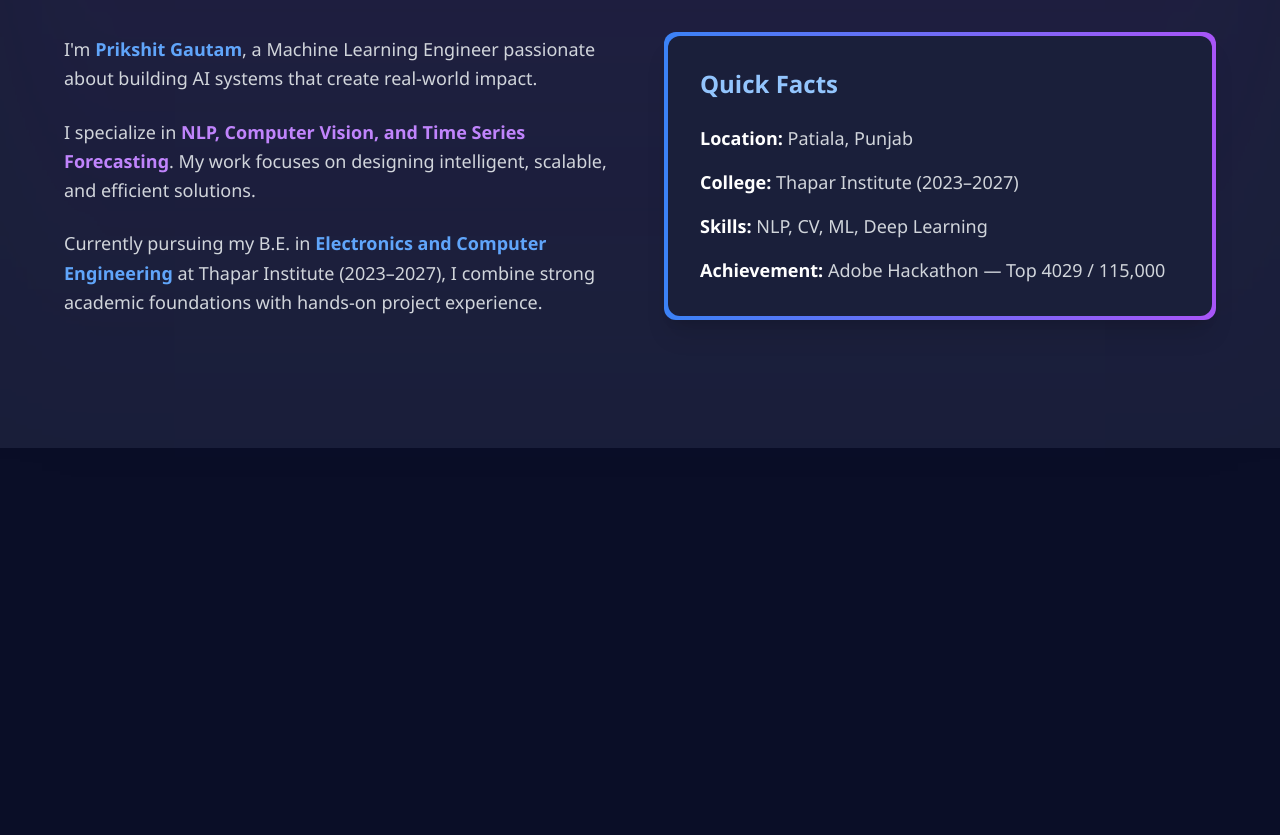
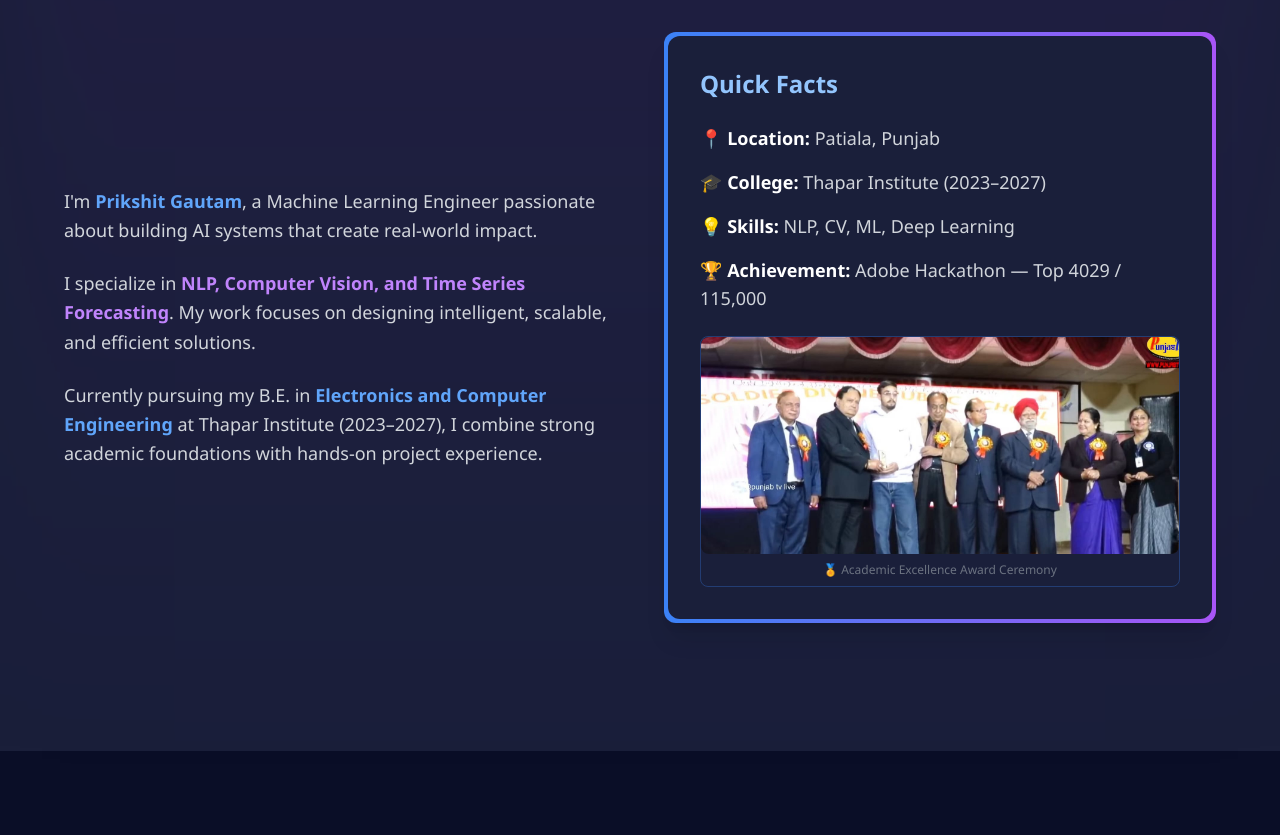
Before and after one commit to prikshitgautam27/portfolio, a React (Create React App) app: page / in a window 1280 px wide. Shown: the part 1000-1835 px from the top of the page. Built offline with nearby package versions, Linux system fonts and the light colour scheme.

Commit message:
add achievement photo to about section

```diff
--- a/src/components/About.jsx
+++ b/src/components/About.jsx
@@ -54,11 +54,29 @@ function About() {
               <h3 className="text-2xl font-bold mb-6 text-blue-300">Quick Facts</h3>
 
               <ul className="space-y-4 text-gray-300 text-lg">
-                <li> <strong className="text-white">Location:</strong> Patiala, Punjab</li>
-                <li> <strong className="text-white">College:</strong> Thapar Institute (2023–2027)</li>
-                <li> <strong className="text-white">Skills:</strong> NLP, CV, ML, Deep Learning</li>
-                <li> <strong className="text-white">Achievement:</strong> Adobe Hackathon — Top 4029 / 115,000</li>
+                <li>📍 <strong className="text-white">Location:</strong> Patiala, Punjab</li>
+                <li>🎓 <strong className="text-white">College:</strong> Thapar Institute (2023–2027)</li>
+                <li>💡 <strong className="text-white">Skills:</strong> NLP, CV, ML, Deep Learning</li>
+                <li>🏆 <strong className="text-white">Achievement:</strong> Adobe Hackathon — Top 4029 / 115,000</li>
               </ul>
+
+              {/* Achievement Photo */}
+              <motion.div
+                className="mt-6 rounded-lg overflow-hidden border border-blue-500/30"
+                initial={{ opacity: 0, y: 10 }}
+                whileInView={{ opacity: 1, y: 0 }}
+                transition={{ delay: 0.3, duration: 0.6 }}
+              >
+                <img
+                  src="/achievement.jpeg"
+                  alt="Academic Excellence Award Ceremony"
+                  className="w-full rounded-lg"
+                />
+                <p className="text-xs text-gray-500 text-center py-2">
+                  🏅 Academic Excellence Award Ceremony
+                </p>
+              </motion.div>
+
             </div>
           </motion.div>
 
```
Also changed, not shown: public/achievement.jpeg (added).
